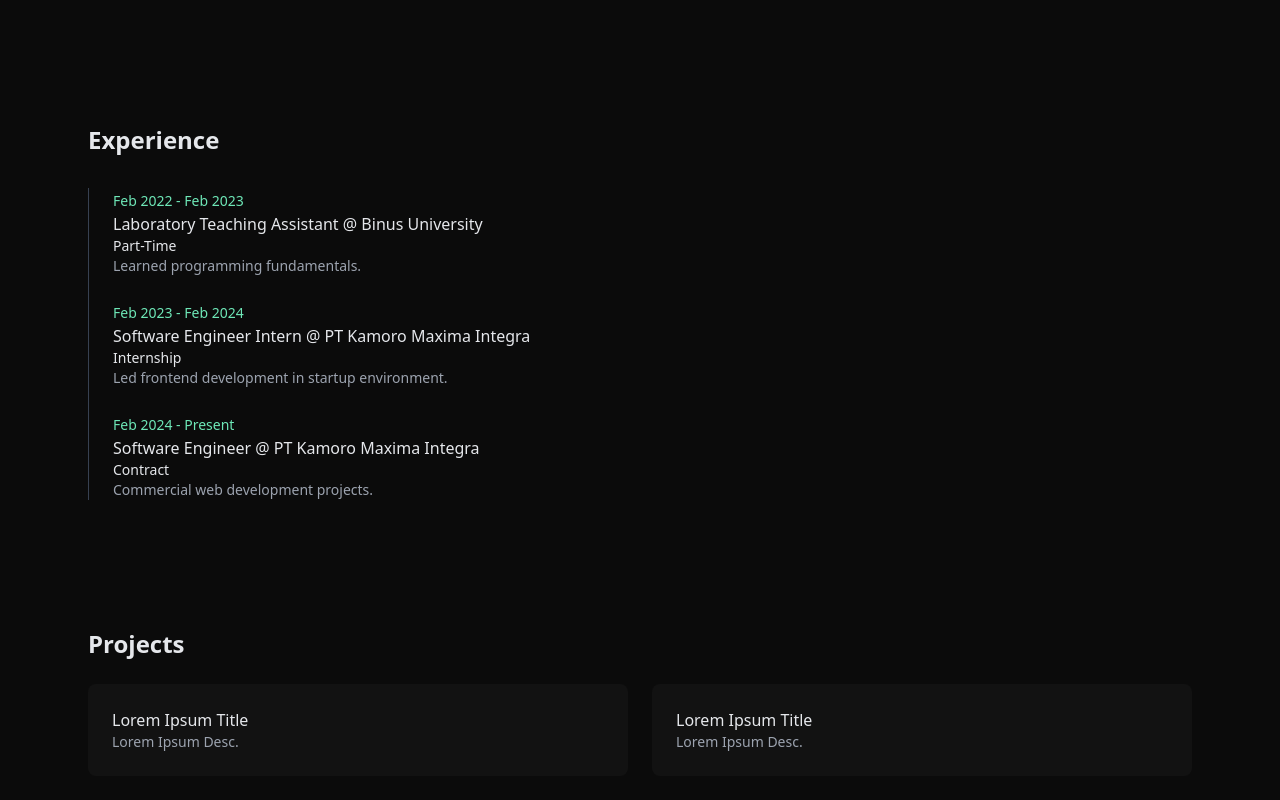
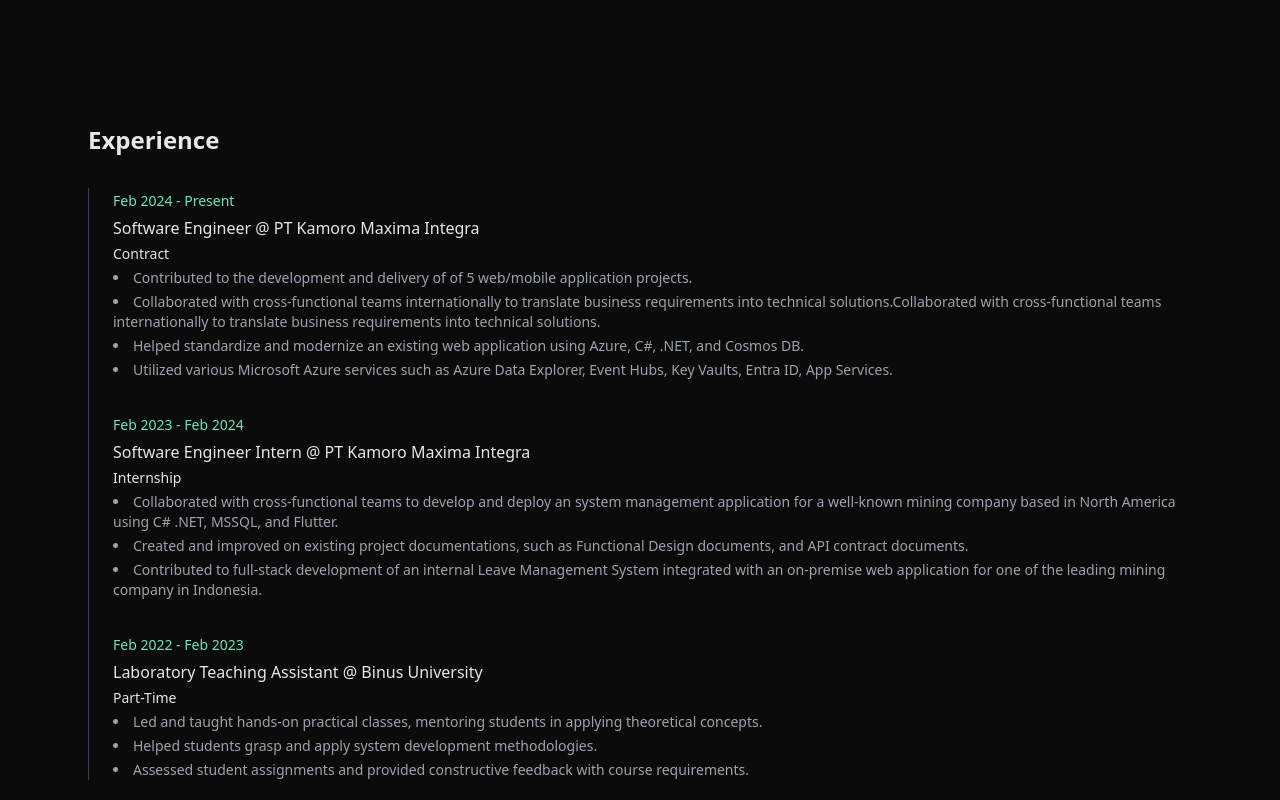
Before and after one commit to melvinsinatra/portfolio, a SvelteKit app: page / in a window 1280 px wide. Shown: the part 1840-2640 px from the top of the page. Built offline with nearby package versions, Linux system fonts and the light colour scheme.

Commit message:
Rename Timeline into Experience and adjust description into list items within.

```diff
--- /dev/null
+++ b/src/lib/components/Experience.svelte
@@ -0,0 +1,34 @@
+<script>
+  export let data;
+
+  // Sort timelines descending by startDate (most recent first)
+  const timelines = [...data.timelines].sort(
+    (a, b) => new Date(b.startDate) - new Date(a.startDate)
+  );
+</script>
+
+<section id="experience" class="space-y-8">
+  <h2 class="text-2xl font-semibold">Experience</h2>
+
+  <ul class="border-l border-gray-700 space-y-8">
+    {#each timelines as item}
+      <li class="ml-6 space-y-1">
+        <span class="text-accent text-sm">{item.period}</span>
+
+        <h3 class="font-medium">
+          {item.role} @ {item.company}
+        </h3>
+
+        <p class="text-sm">{item.employmentType}</p>
+
+        {#if item.descriptionListItems?.length}
+          <ul class="mt-2 list-disc list-inside space-y-1 text-gray-400 text-sm">
+            {#each item.descriptionListItems as description}
+              <li>{description}</li>
+            {/each}
+          </ul>
+        {/if}
+      </li>
+    {/each}
+  </ul>
+</section>
--- a/src/lib/components/Timeline.svelte
+++ /dev/null
@@ -1,23 +0,0 @@
-<script>
-  export let data;
-
-  const timelines = [...data.timelines].sort(
-    (a, b) => b.startYear - a.startYear
-  );
-</script>
-
-<section id="experience" class="space-y-8">
-  <h2 class="text-2xl font-semibold">Experience</h2>
-  <ul class="border-l border-gray-700 space-y-6">
-    {#each timelines as item}
-      <li class="ml-6">
-        <span class="text-accent text-sm">{item.period}</span>
-        <h3 class="font-medium">
-          <span>{item.role} @ {item.company}</span>
-        </h3>
-        <p class="text-sm">{item.employmentType}</p>
-        <p class="text-gray-400 text-sm">{item.description}</p>
-      </li>
-    {/each}
-  </ul>
-</section>
--- a/src/lib/data/profile.json
+++ b/src/lib/data/profile.json
@@ -21,7 +21,11 @@
       "role": "Laboratory Teaching Assistant",
       "company": "Binus University",
       "employmentType": "Part-Time",
-      "description": "Learned programming fundamentals."
+      "descriptionListItems": [
+        "Led and taught hands-on practical classes, mentoring students in applying theoretical concepts.",
+        "Helped students grasp and apply system development methodologies.",
+        "Assessed student assignments and provided constructive feedback with course requirements."
+      ]
     },
     {
       "period": "Feb 2023 - Feb 2024",
@@ -29,7 +33,11 @@
       "role": "Software Engineer Intern",
       "company": "PT Kamoro Maxima Integra",
       "employmentType": "Internship",
-      "description": "Led frontend development in startup environment."
+      "descriptionListItems": [
+        "Collaborated with cross-functional teams to develop and deploy an system management application for a well-known mining company based in North America using C# .NET, MSSQL, and Flutter.",
+        "Created and improved on existing project documentations, such as Functional Design documents, and API contract documents.",
+        "Contributed to full-stack development of an internal Leave Management System integrated with an on-premise web application for one of the leading mining company in Indonesia."
+      ]
     },
     {
       "period": "Feb 2024 - Present",
@@ -37,7 +45,12 @@
       "role": "Software Engineer",
       "company": "PT Kamoro Maxima Integra",
       "employmentType": "Contract",
-      "description": "Commercial web development projects."
+      "descriptionListItems": [
+        "Contributed to the development and delivery of of 5 web/mobile application projects.",
+        "Collaborated with cross-functional teams internationally to translate business requirements into technical solutions.Collaborated with cross-functional teams internationally to translate business requirements into technical solutions.",
+        "Helped standardize and modernize an existing web application using Azure, C#, .NET, and Cosmos DB.",
+        "Utilized various Microsoft Azure services such as Azure Data Explorer, Event Hubs, Key Vaults, Entra ID, App Services."
+      ]
     }
   ],
   "projects": [
--- a/src/routes/+page.svelte
+++ b/src/routes/+page.svelte
@@ -3,7 +3,7 @@
   import data from "$lib/data/profile.json";
   import Hero from "$lib/components/Hero.svelte";
   import About from "$lib/components/About.svelte";
-  import Timeline from "$lib/components/Timeline.svelte";
+  import Experience from "$lib/components/Experience.svelte";
   import Projects from "$lib/components/Projects.svelte";
   import Skills from "$lib/components/Skills.svelte";
   import Services from "$lib/components/Services.svelte";
@@ -15,7 +15,7 @@
   <About {data} />
   <Skills {data} />
   <Services {data} />
-  <Timeline {data} />
+  <Experience {data} />
   <Projects {data} />
   <Footer {data} />
 </main>
```
